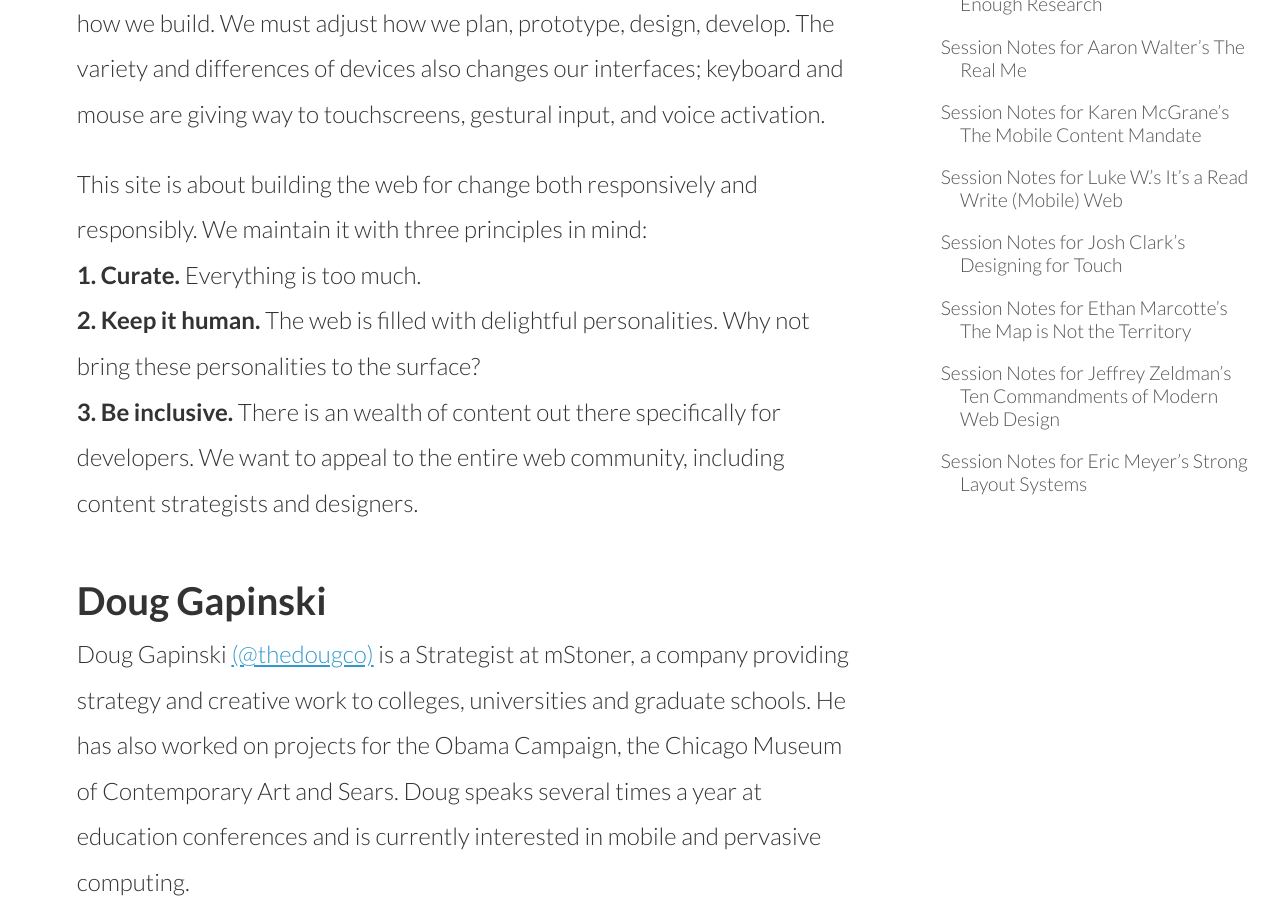
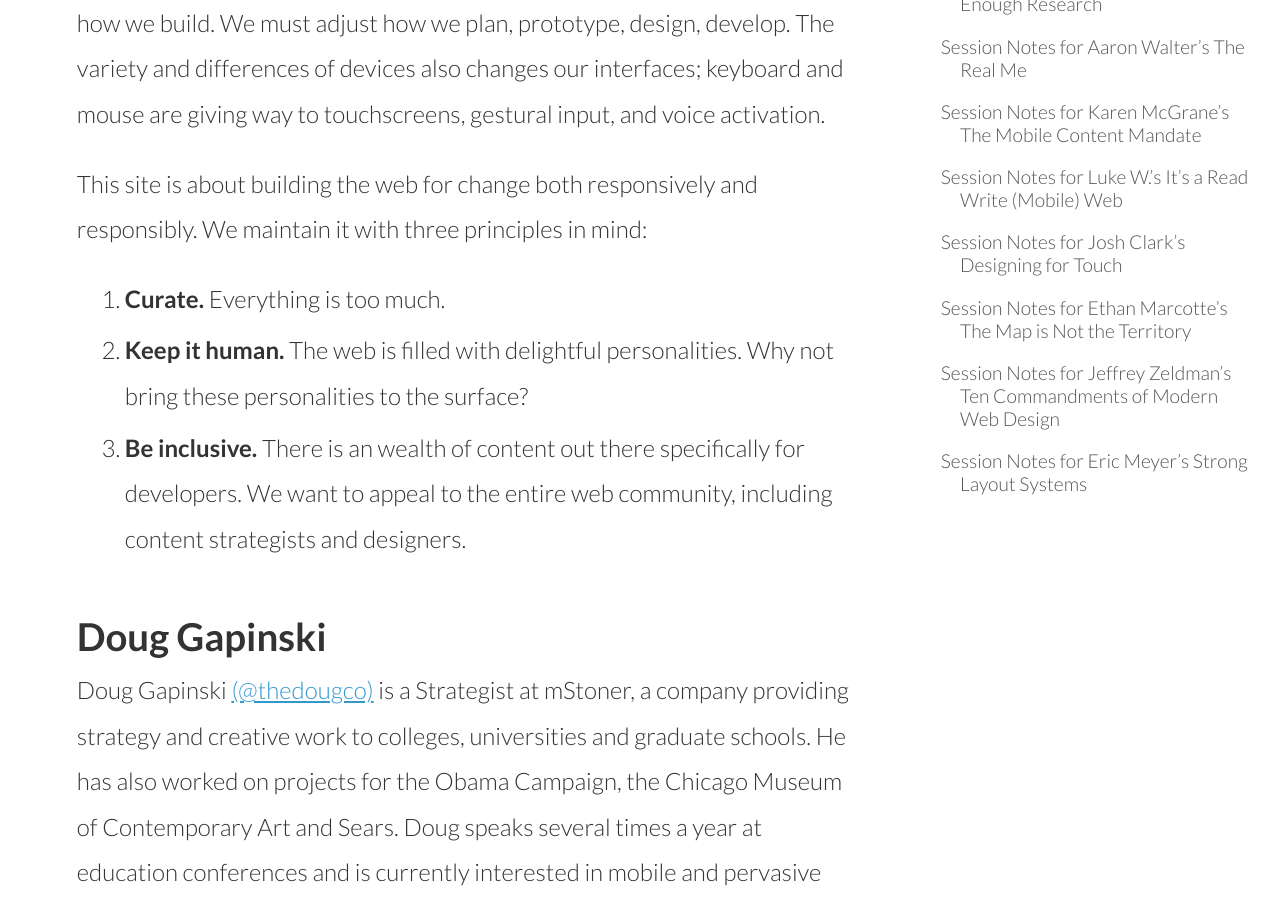
Before and after one commit to thedougco/responsive.ly, a Jekyll site: the page built from about/index.md, in a window 1280 px wide and 900 px high, scrolled down 735 px. Built offline with Jekyll 4.4.1, drawn with Linux system fonts in a browser that asks for light colours; nearby versions of some CDN libraries; Markdown is read by kramdown in place of the engine named in the settings; comment, search, counter and statistics services are not loaded.

Commit message:
modify markup on About page

```diff
--- a/about/index.md
+++ b/about/index.md
@@ -4,18 +4,20 @@ layout: default
 ---
 <img src="darkside.gif" width="100%" alt="A satirical illustration of responsive design"/>
 
-
 We live in a [multi-screen world](http://www.google.com/think/research-studies/the-new-multi-screen-world-study.html). The many and varied screens we use to browse the internet serve as our primary tools for reading and writing information. We move simultaneously and sequentially between desktop computers, laptops, smartphones, and even game consoles to investigate and accomplish things on the web.
 
 If you make things for the web, you know the multi-screen world changes how we build. We must adjust how we plan, prototype, design, develop. The variety and differences of devices also changes our interfaces; keyboard and mouse are giving way to touchscreens, gestural input, and voice activation.
 
 This site is about building the web for change both responsively and responsibly. We maintain it with three principles in mind:
-**1. Curate.** Everything is too much.
-**2. Keep it human.** The web is filled with delightful personalities. Why not bring these personalities to the surface?
-**3. Be inclusive.** There is an wealth of content out there specifically for developers. We want to appeal to the entire web community, including content strategists and designers.
+
+1. **Curate.** Everything is too much.
+2. **Keep it human.** The web is filled with delightful personalities. Why not bring these personalities to the surface?
+3. **Be inclusive.** There is an wealth of content out there specifically for developers. We want to appeal to the entire web community, including content strategists and designers.
 
 ## Doug Gapinski
+
 Doug Gapinski [(@thedougco)](http://www.twitter.com/thedougco) is a Strategist at mStoner, a company providing strategy and creative work to colleges, universities and graduate schools. He has also worked on projects for the Obama Campaign, the Chicago Museum of Contemporary Art and Sears. Doug speaks several times a year at education conferences and is currently interested in mobile and pervasive computing.
 
 ## Erik Runyon
+
 Erik Runyon [(@erunyon)](http://www.twitter.com/erunyon) is Manager of Interactive Development at the University of Notre Dame where he oversees the development of university web properties and sets development standards for University Communications. He is a staunch advocate of accessibility, semantics, the mobile experience, and data portability. Erik also writes on [WeedyGarden.net](http://www.weedygarden.net/) and the [ND.edu blog](http://blogs.nd.edu/nddotedu/).
```
